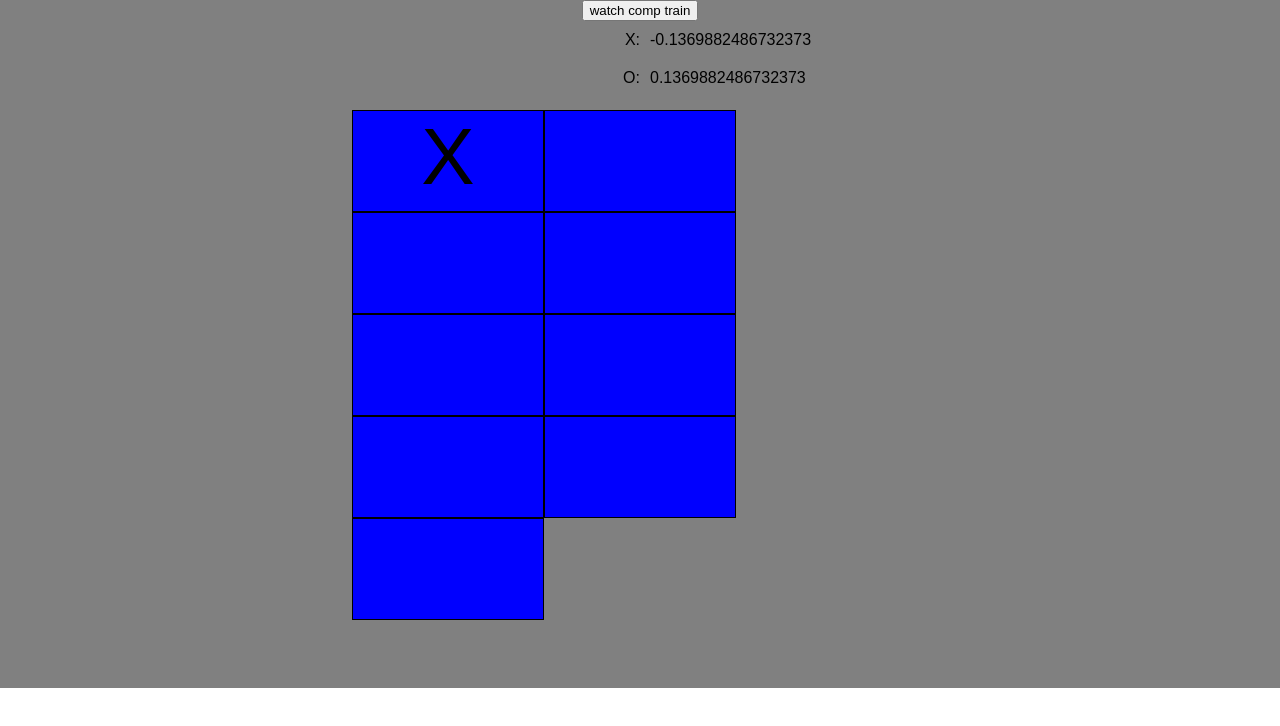
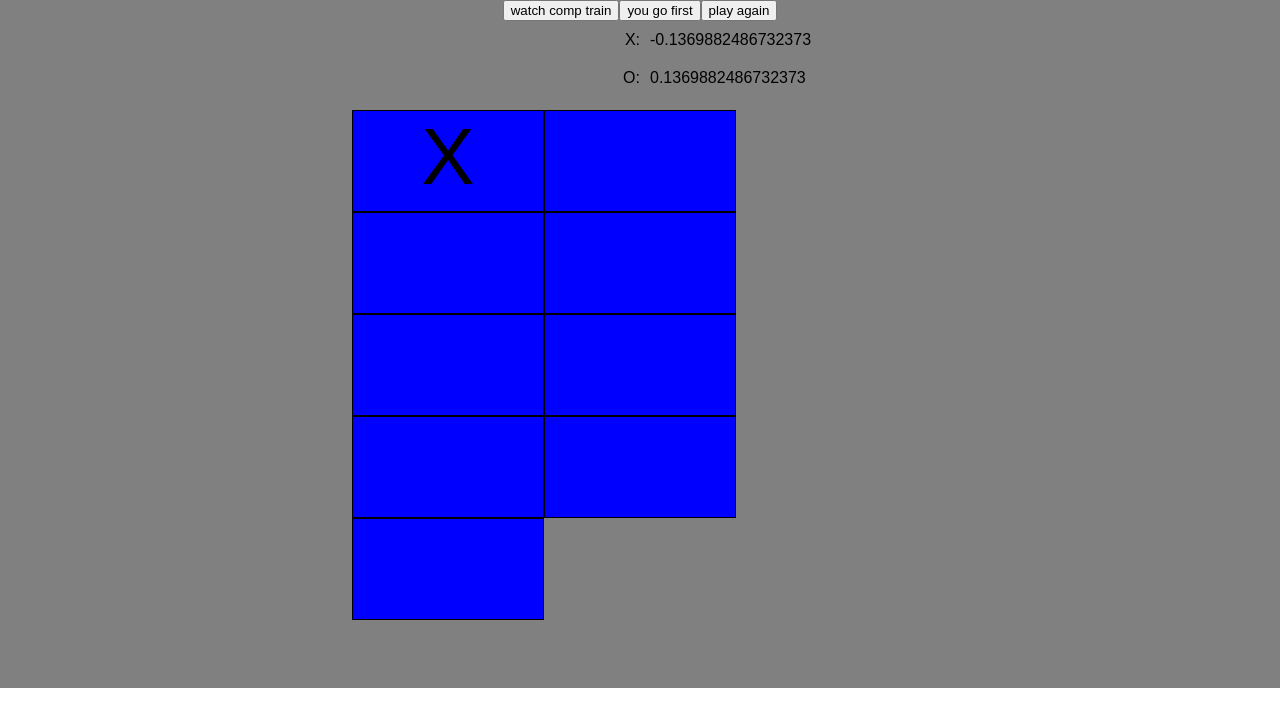
Before and after one commit to brettcnelson/auto-tic, a React (Create React App) app: page / in a window 1280 px wide. Both pictures are taken after a click on the button "play against the computer". Shown: the top 726 px of the page. Built offline with nearby package versions, Linux system fonts and the light colour scheme.

Commit message:
fixes state changes

```diff
--- a/src/App.js
+++ b/src/App.js
@@ -17,9 +17,8 @@ class App extends Component {
   }
 
   render() {
-    var mode = this.state.play ? <Play click={()=>this.switchPlay()} /> : <Train click={()=>this.switchPlay()} />;
     return (
-      <div className="App">{mode}</div>
+      <div className="App">{this.state.play ? <Play click={()=>this.switchPlay()} /> : <Train click={()=>this.switchPlay()} />}</div>
     );
   }
 }
--- a/src/Play.js
+++ b/src/Play.js
@@ -8,9 +8,20 @@ class Play extends Component {
     super(props);
     this.state = {
       node: data.tree,
+      first: false,
       player: false,
       symm: 0
     };
+  }
+
+  changePlayer() {
+    var player = this.state.first;
+    this.setState({node:data.tree,first:!player,player:!player,symm:0});
+  }
+
+  playAgain() {
+    var player = this.state.first;
+    this.setState({node:data.tree,symm:0,player:player});
   }
 
   squareClick(p) {
@@ -42,7 +53,7 @@ class Play extends Component {
   	!this.state.player && setTimeout(()=>this.compMove(),1000);
     return (
       <div className="Play">
-      	<div><button onClick={this.props.click} >watch comp train</button></div>
+      	<div><button onClick={this.props.click} >watch comp train</button><button onClick={()=>this.changePlayer()} >{this.state.first ? 'let the comp go first' : 'you go first'}</button><button onClick={()=>this.playAgain()}>play again</button></div>
       	<Display stats={this.state.node.stats} letter={this.state.letter} />
       	<Board node={this.state.node} symm={this.state.symm} click={(p)=>this.squareClick(p)} />
       </div>
--- a/src/Train.js
+++ b/src/Train.js
@@ -23,14 +23,16 @@ class Train extends Component {
 
   changeSpeed() {
     var oldSpeed = this.state.delay;
-    var speed = prompt('ms b/w moves');
-    this.setState({delay:speed,paused:true});
-    setTimeout(()=>this.setState({paused:false}),oldSpeed);
+    var speed = prompt(`${oldSpeed} - ms b/w moves`);
+    if (speed) {
+      this.setState({delay:speed,paused:true});
+      setTimeout(()=>this.setState({paused:false}),oldSpeed);
+    }
   }
 
   changeSymm() {
     var symm = prompt('0-7');
-    symm === '-1' ? this.setState({paused:true,symm:this.randomSymm(),randSymm:true}) : this.setState({paused:true,symm:symm});
+    symm === '-1' ? this.setState({paused:true,symm:this.randomSymm(),randSymm:true}) : symm && this.setState({paused:true,symm:symm,randSymm:false});
   }
 
   randomSymm() {
@@ -46,7 +48,6 @@ class Train extends Component {
         setTimeout(()=>!this.state.paused && this.setState({move:move+1}),this.state.delay);
       }
       else if (data.games[this.state.game+1]) {
-        console.log('GSDLKMDSMSD')
         var game = this.state.game;
         var symm = this.state.randSymm ? this.randomSymm() : this.state.symm;
         setTimeout(()=>!this.state.paused && this.setState({game:game+1,move:0,symm:symm}),this.state.delay);
--- a/src/data.js
+++ b/src/data.js
@@ -85,7 +85,6 @@ Node.prototype.play = function() {
 
 var tree = new Node();
 tree.makeTree();
-console.log(tree)
 
 function Game() {
   this.moves = [];
@@ -95,7 +94,6 @@ for (var j = 0 ; j < 16889 ; j++) {
   games.push(new Game());
   tree.play();
 }
-console.log(games[0].moves[1])
 
 var data = {
   tree: tree,
```
